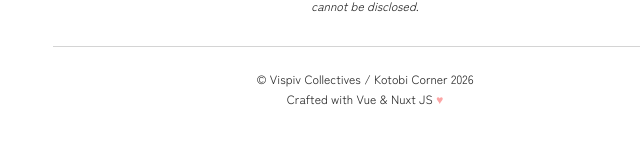
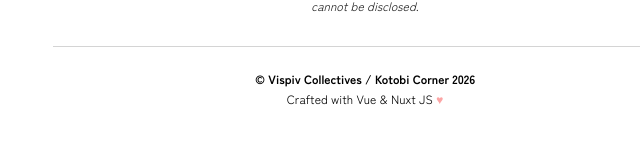
Before and after one commit to qjy02/vivianquekjiayi, a Nuxt app: page / in a window 1280 px wide. Shown: the part 4002-4145 px from the top of the page, without its empty margins (275-915 px from the left). Built offline with nearby package versions, Linux system fonts and the light colour scheme.

Commit message:
Update: Link Edit + Typo

```diff
--- a/app/pages/index.vue
+++ b/app/pages/index.vue
@@ -68,8 +68,8 @@
 
 const playlist = [
   {
-    title: '小小空间',
-    artist: '夕野ことび',
+    title: '小さな世界',
+    artist: 'SHIZE/夕野ことび',
     src: `${baseURL}music/smallworld.mp3`,
     color: 'from-blue-500 to-cyan-600'
   },
@@ -545,7 +545,7 @@
     title: 'Personal Portfolio Website',
     desc: 'A corner to share a little about myself',
     tags: ['Vue', 'Vite', 'HTML', 'Tailwind CSS', 'Nuxt.js', 'JavaScript'],
-    link: 'https://qjy02.github.io/vivianquekjiayi/',
+    link: 'https://github.com/qjy02/vivianquekjiayi/',
     image: '/images/Girl/Girl_Code.png'
   },
   {
@@ -1119,10 +1119,10 @@
 
       <!-- Footer Section -->
       <footer class="mt-8 text-center border-t border-neutral-300 pt-6">
-        <p class="text-xs text-black-300">
+        <p class="text-xs text-black font-bold">
           © Vispiv Collectives / Kotobi Corner 2026
         </p>
-        <p class="text-xs text-black-300 mt-1">
+        <p class="text-xs text-black mt-1">
           Crafted with Vue & Nuxt JS <span class="text-red-300">♥</span>
         </p>
       </footer>
```
